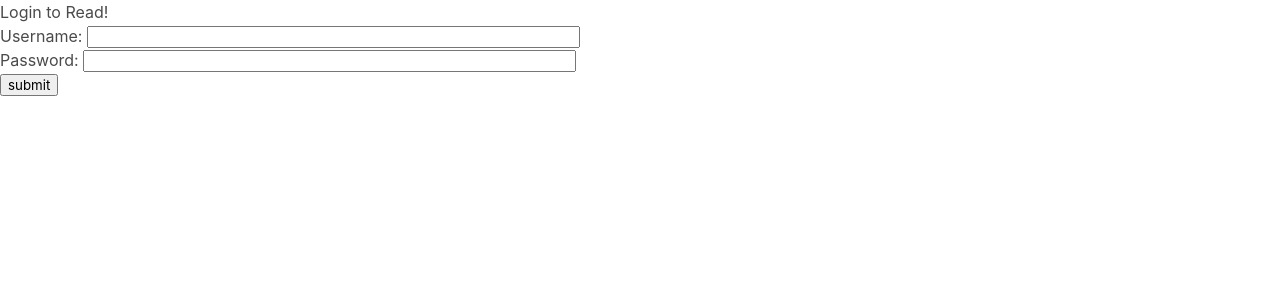
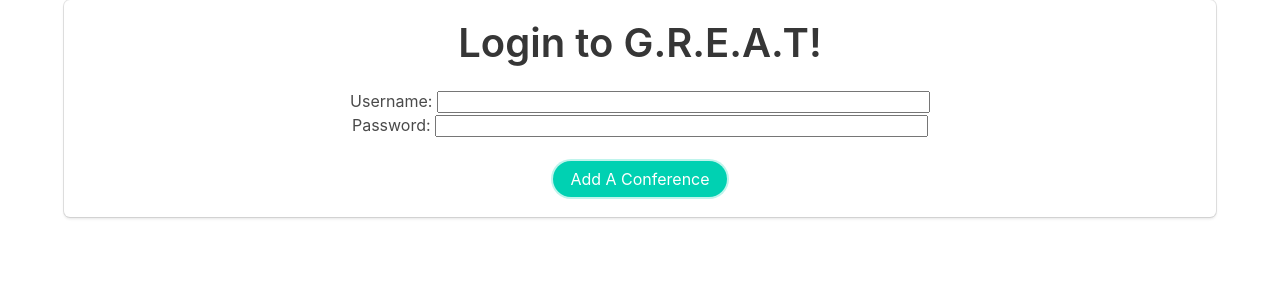
Before and after one commit to rafcevallos/teacher-capstone, a Django app: template readapi/templates/login.html in a window 1280 px wide. Shown: the part 52-352 px from the top of the page. Run offline with Django 3.2, Linux system fonts and the light colour scheme; the template is opened without the code that fills it, so the values that code supplies are empty; some libraries are stand-ins or nearby versions.

```diff
--- a/readapi/templates/conference/add_conference.html
+++ b/readapi/templates/conference/add_conference.html
@@ -12,22 +12,21 @@
         <form action="{% url 'readapi:add_conference' %}" method="post" enctype="multipart/form-data">
             {% csrf_token %}
             {{ conference_form.as_p }}
-            {% comment %} {{ strategy_form.as_p }} {% endcomment %}
 
             {% comment %} Button {% endcomment %}
             <div>
                 <div class="field-body">
                     <div class="field">
                         <div class="control">
-                            <button class="button is-primary" type="submit" name="submit" value="Save" />
+                            <button class="button is-primary" type="submit" onclick="return confirm('Are you sure?')" name="submit" value="Save" />
                             Submit
                             </button>
                         </div>
                     </div>
                 </div>
             </div>
+        </form>
     </div>
-    </form>
 </div>
 {% endif %}
 {% endblock main %}
--- a/readapi/templates/conference/list_conference.html
+++ b/readapi/templates/conference/list_conference.html
@@ -1,5 +1,3 @@
-{% extends 'index.html' %}
-
 {% block main %}
 {% if user.is_authenticated %}
 
@@ -15,6 +13,7 @@
   <div class="box">
     <div class="columns is-mobile is-multiline">
       {% for c in all_conference %}
+      {% if c.student.id == student.id %}
       <div class="column is-one-fifth-desktop is-half-mobile is-one-fourth-tablet">
         <div class="card">
           <div class="card-image">
@@ -26,6 +25,7 @@
             <p class="title is-5 has-text-centered">
               <a href="{% url 'readapi:conference_detail' c.id %}">
                 {{c.book.title}}
+                {{c.student.name}}
             </p>
             </a>
           </div>
@@ -42,6 +42,7 @@
           </footer>
         </div>
       </div>
+      {% endif %}
       {% endfor %}
     </div>
   </div>
--- a/readapi/templates/login.html
+++ b/readapi/templates/login.html
@@ -1,24 +1,18 @@
 {% extends 'index.html' %}
-<!DOCTYPE html>
-<html>
 
-<head>
-    <title>Read!</title>
-</head>
 {% block main %}
+<div class="container has-text-centered">
+    <div class="box">
+        <h1 class="title is-2">Login to G.R.E.A.T!</h1>
+        <form id="login_form" method="post" action="{% url 'readapi:login' %}">
+            {% csrf_token %}
+            Username: <input type="text" name="username" value="" size="50" />
+            <br /> Password: <input type="password" name="password" value="" size="50" />
+            <br />
+            <br />
+            <input class="button is-primary is-rounded is-focused" type="submit" value="Add A Conference" />
+        </form>
+    </div>
+</div>
 
-<body>
-    <h1>Login to Read!</h1>
-
-    <form id="login_form" method="post" action="{% url 'readapi:login' %}">
-        {% csrf_token %} Username: <input type="text" name="username" value="" size="50" />
-        <br /> Password: <input type="password" name="password" value="" size="50" />
-        <br />
-
-        <input type="submit" value="submit" />
-    </form>
-
-</body>
 {% endblock main %}
-
-</html>
--- a/readapi/templates/student/detail_student.html
+++ b/readapi/templates/student/detail_student.html
@@ -12,6 +12,8 @@
             <input class="button is-primary is-rounded is-focused" type="submit" value="Remove Student" />
             {% comment %} </form> {% endcomment %}
     </div>
+
+    <div class="box">
         <div class="columns is-mobile is-multiline">
             <div class="column is-one-fifth-desktop is-half-mobile is-one-fourth-tablet">
                 <div class="card">
@@ -38,4 +40,8 @@
             </div>
         </div>
     </div>
+    {% block conference %}
+    {% include 'conference/list_conference.html' %}
     {% endblock %}
+</div>
+{% endblock %}
--- a/readapi/urls.py
+++ b/readapi/urls.py
@@ -30,7 +30,7 @@ urlpatterns = [
     # Conference Log URLS
     url(r'^add_conference$', views.add_conference, name='add_conference'),
     url(r'^edit_conference/(?P<pk>\d+)$', views.edit_conference, name='edit_conference'),
-    url(r'^conferences$', views.list_conference, name='list_conference'),
+    # url(r'^conferences$', views.list_conference, name='list_conference'),
     url(r'^conference/(?P<pk>\d+)$', views.conference_detail, name='conference_detail'),
     #####################
     # Skill URLS
--- a/readapi/views/add_conference.py
+++ b/readapi/views/add_conference.py
@@ -14,7 +14,7 @@ def add_conference(request):
         if conference_form.is_valid():
             new_conference = conference_form.save()
             new_conference.save()
-            return redirect('readapi:list_conference')
+            return redirect('readapi:index')
     else:
         conference_form = ConferenceForm()
     return render(request, 'conference/add_conference.html', {'conference_form': conference_form})
--- a/readapi/views/student_detail.py
+++ b/readapi/views/student_detail.py
@@ -2,7 +2,7 @@ from django.contrib.auth.decorators import login_required
 from django.shortcuts import render
 from django.http import HttpResponseRedirect
 from django.urls import reverse
-from readapi.models import Student
+from readapi.models import Student, ConferenceLog
 
 
 @login_required
@@ -12,4 +12,5 @@ def student_detail(request, pk):
     """
     if request.method == 'GET':
         student = Student.objects.get(pk=pk)
-        return render(request, 'student/detail_student.html', {'student': student})
+        all_conference = ConferenceLog.objects.all()
+        return render(request, 'student/detail_student.html', {'student': student, 'all_conference': all_conference})
```
Also changed, not shown: readapi/templates/register.html (+9 -19 lines). Lines whose indentation alone changed are shown as unchanged.
